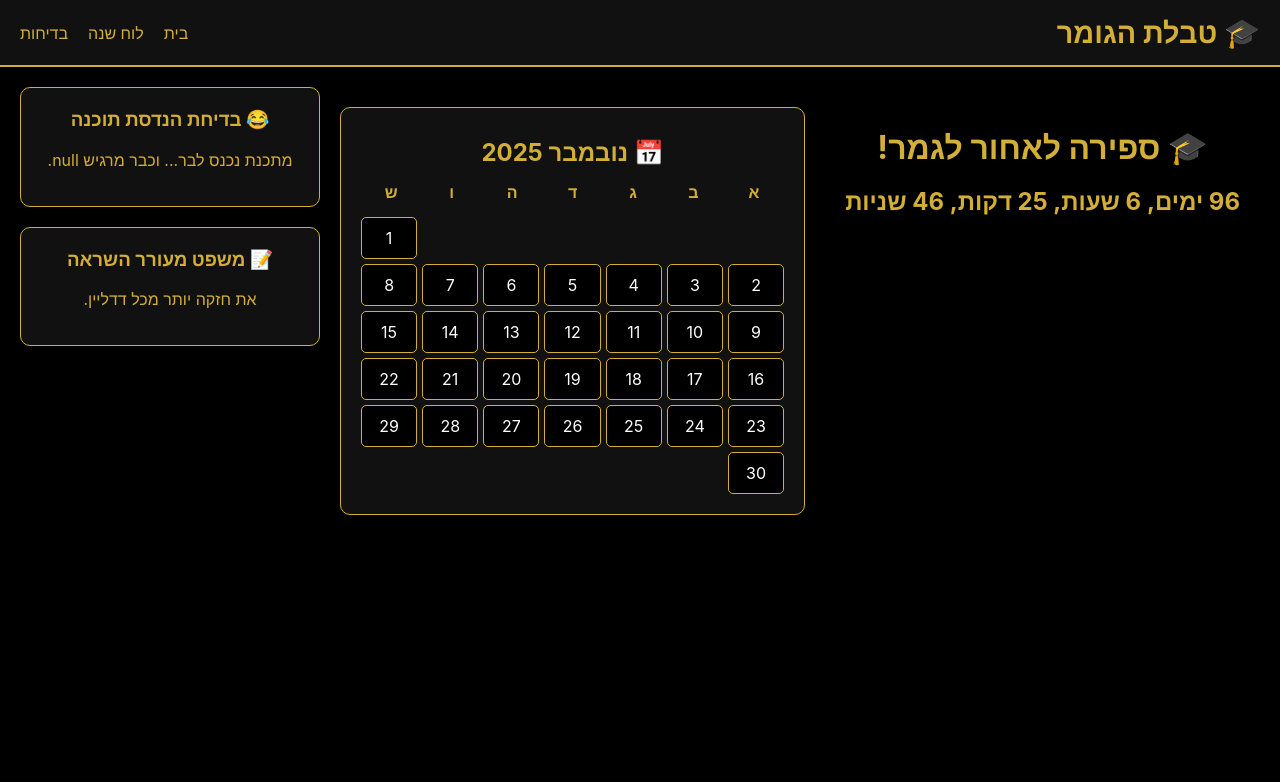
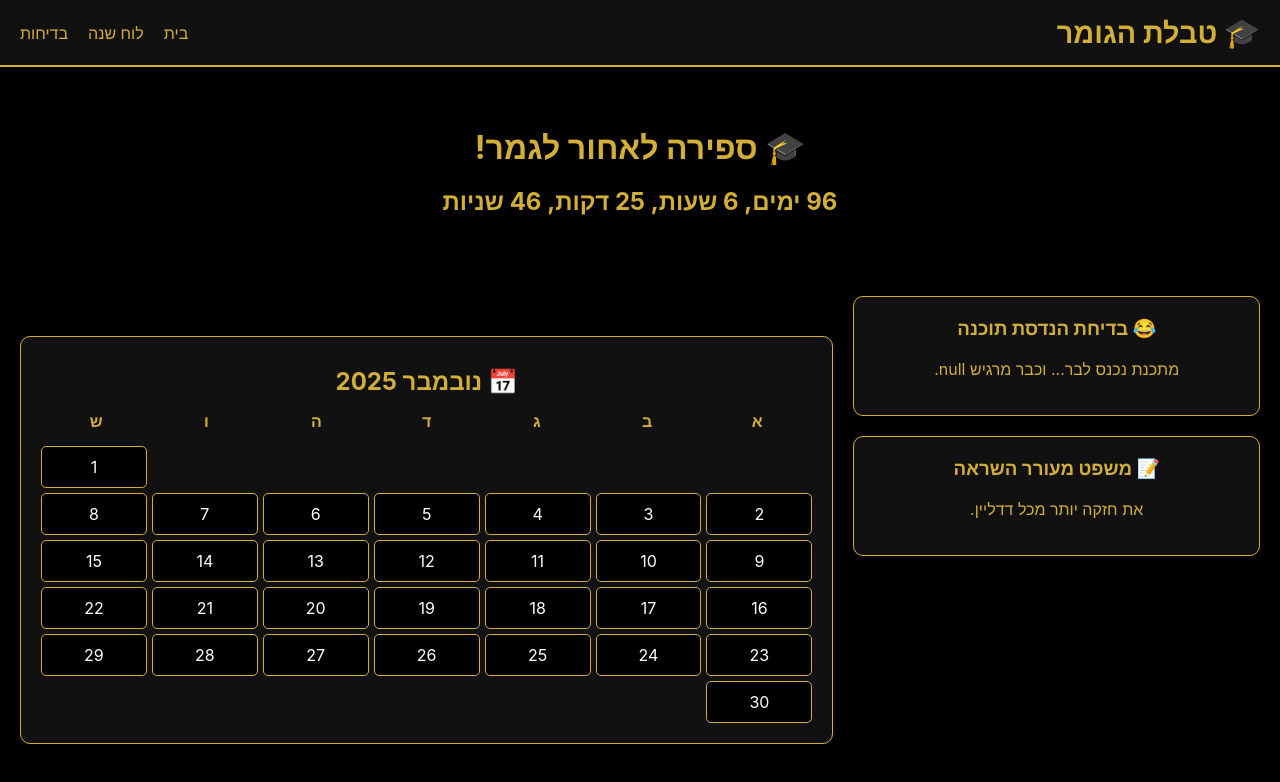
Before and after one commit to Talya2003/Hagomer, a React (Create React App) app in the folder gomeret-frontend/: page / in a window 1280 px wide. Shown: the top 782 px of the page. Built offline with nearby package versions, Linux system fonts and the light colour scheme.

Commit message:
Restructure Home page layout with centered countdown and improved column alignment

```diff
--- a/gomeret-frontend/src/pages/Home.jsx
+++ b/gomeret-frontend/src/pages/Home.jsx
@@ -6,23 +6,49 @@ import CalendarGrid from "../components/CalendarGrid";
 
 const Home = () => {
     return (
-        <div style={{
-            display: "flex",
-            gap: "20px",
-            padding: "20px",
-            justifyContent: "center",
-            alignItems: "flex-start",
-            direction: "rtl",
-            flexWrap: "wrap",
-        }}>
-            <Countdown />
-            <div style={{ flex: "3", minWidth: "300px" }}>
-                <CalendarGrid />
+        <div
+            style={{
+                padding: "20px",
+                direction: "rtl",
+            }}
+        >
+            {/* ספירה לאחור למעלה */}
+            <div
+                style={{
+                    display: "flex",
+                    justifyContent: "center",
+                    marginBottom: "40px",
+                }}
+            >
+                <Countdown />
             </div>
 
-            <div style={{ flex: "1", minWidth: "300px" }}>
-                <JokesBox />
-                <NotesBox />
+            {/* אזור תוכן - שתי עמודות */}
+            <div
+                style={{
+                    display: "flex",
+                    gap: "20px",
+                    justifyContent: "center",
+                    alignItems: "flex-start",
+                    flexWrap: "wrap",
+                }}
+            >
+                {/* טור שמאל - בדיחות + השראה */}
+                <div style={{ flex: "1", minWidth: "280px" }}>
+                    <JokesBox />
+                    <NotesBox />
+                </div>
+
+                {/* טור ימין - לוח שנה */}
+                <div
+                    style={{
+                        flex: "2",
+                        minWidth: "350px",
+                        marginTop: "20px", // ⭐️ מיישר לגובה
+                    }}
+                >
+                    <CalendarGrid />
+                </div>
             </div>
         </div>
     );
```
